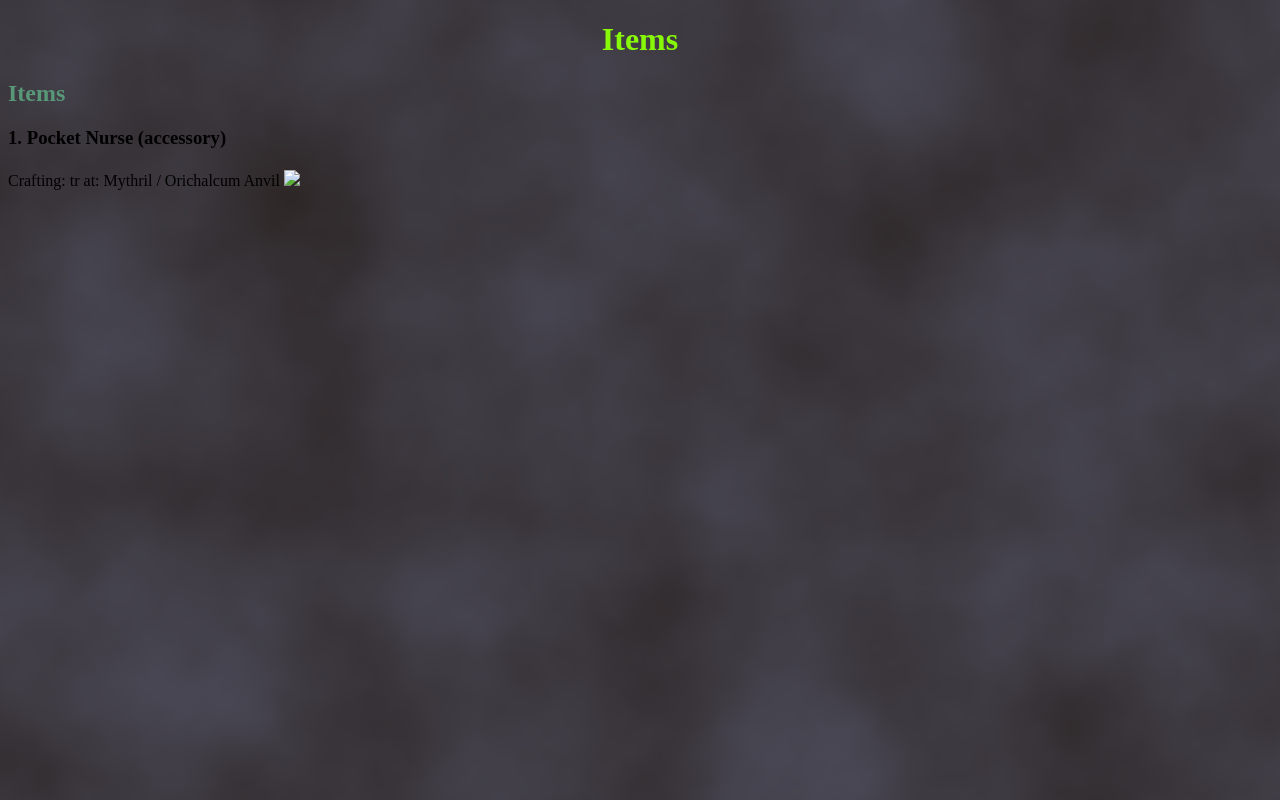
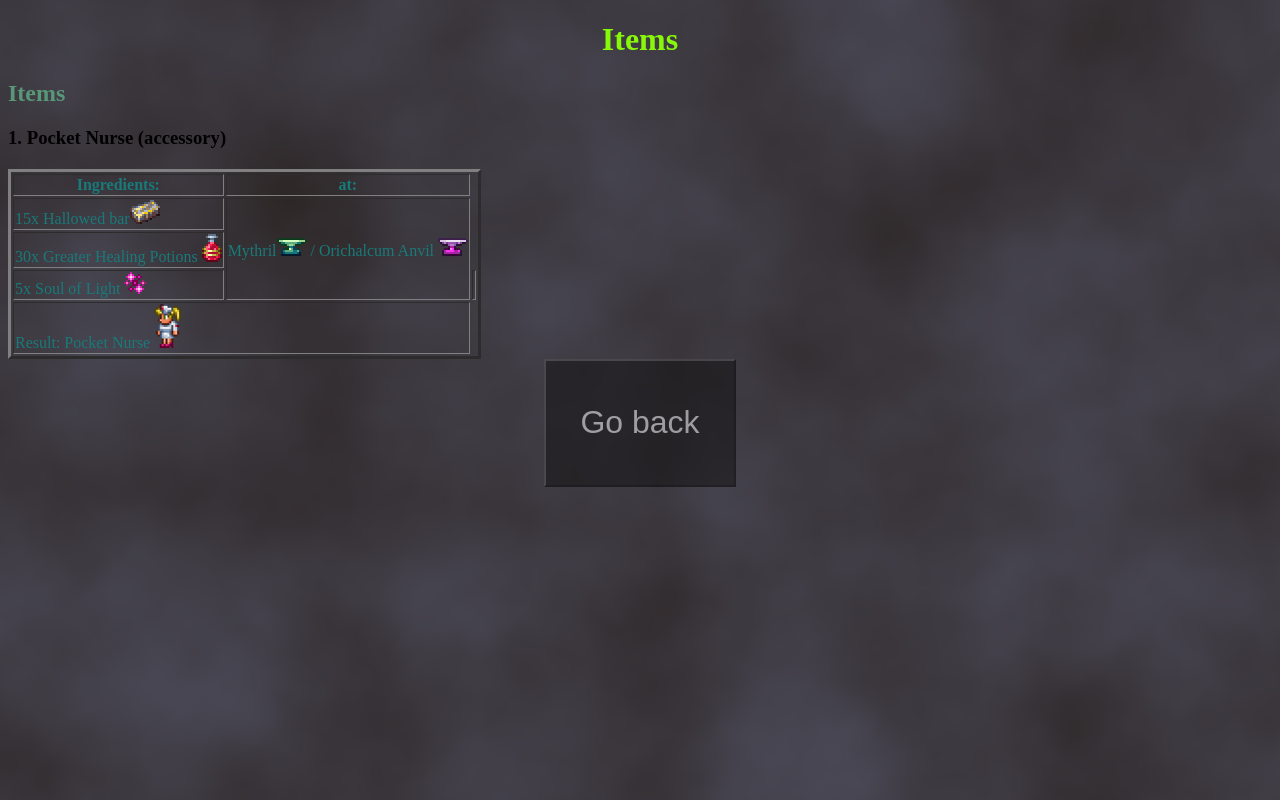
Before and after one commit to MrQuba/mrquba.github.io, a plain HTML site: page subpages/wiki/terraria/pocketNurse/items.html in a window 1280 px wide. Drawn offline with Linux system fonts and the light colour scheme.

Commit message:
pocket nurse wiki

```diff
--- /dev/null
+++ b/styles/button.css
@@ -0,0 +1,9 @@
+.button {
+    background-color: rgba(94, 23, 23, 0.08);
+    text-decoration-color: rgb(11, 175, 153);
+}
+.button:hover {
+	box-shadow: inset 0 0 100px 100px rgba(26, 36, 179, 0.05);
+    -webkit-box-shadow: inset 0 0 100px 100px rgba(255, 255, 255, 0.05);
+	-moz-box-shadow: inset 0 0 100px 100px rgba(255, 255, 255, 0.05);
+}
--- a/subpages/wiki/terraria/pocketNurse/items.html
+++ b/subpages/wiki/terraria/pocketNurse/items.html
@@ -1,6 +1,7 @@
 <!DOCTYPE html>
 <html lang="pl-PL">
 <meta charset="UTF-8">
+<link rel="stylesheet" href="../../../../styles/button.css" />
 <head>      <center>  <h1 style="color: rgb(136, 248, 9);">
     Items
 </h1></center>
@@ -15,14 +16,22 @@
          <h3>
         1. Pocket Nurse (accessory)
         </h3>
-        <table><h4></h4>
+        <table border="3" style="color: rgb(25, 122, 122);"><h2></h2>
             <tr>
-        Crafting:
-            tr
-            at:
-        Mythril / Orichalcum Anvil
-        <img src="subpages/wiki/terraria/assets/Hallowed_Bar.webp"></img>
-    </h4>
+       <th>Ingredients:</th>
+        <th>at:</th>
+        <tr>
+        <td>15x Hallowed bar<img src="../assets/Hallowed_Bar.webp"></img></td>
+        <td rowspan="3">Mythril<img src="../assets/Mythril_Anvil.webp"> / Orichalcum Anvil <img src="../assets/Orichalcum_Anvil.webp"></td>
+
+        <tr>
+        <td>30x Greater Healing Potions <img src="../assets/Greater_Healing_Potion.webp"></img></td>
+        <tr>
+        <td>5x Soul of Light <img src="../assets/Soul_of_Light.webp"></img></td>
+        <td></td>
+        <tr>
+        <td colspan="2">Result: Pocket Nurse <img src="../assets/Nurse.webp"></img></td>
+        </h4>
         </table>
-
-    </body>
+    <center><button class="button" onclick="window.location.href = 'main.html';" style="height:128px;width:192px;opacity:0.5;background-color:#0F0E0E"><font size="6px"><center><a href="main.html" style="color: white; text-decoration:none">Go back</a></center></button> </font><br></center></body>
+</body>
```
Also changed, not shown: index.html (+15 -1 lines), subpages/wiki/terraria/pocketNurse/main.html (+26 -17 lines), subpages/wiki/terraria/assets/Greater_Healing_Potion.webp (added), subpages/wiki/terraria/assets/Hallowed_Bar.webp (added), subpages/wiki/terraria/assets/Mythril_Anvil.webp (added), subpages/wiki/terraria/assets/NewPromoLogo.webp (added), subpages/wiki/terraria/assets/Nurse.webp (added), subpages/wiki/terraria/assets/Orichalcum_Anvil.webp (added), subpages/wiki/terraria/assets/Soul_of_Light.webp (added), subpages/wiki/terraria/assets/TModLoader_Logo.webp (added).
